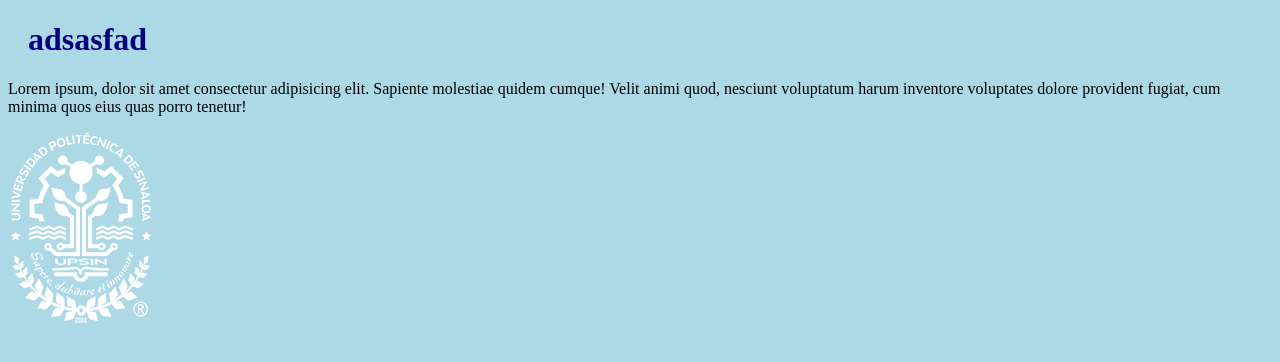
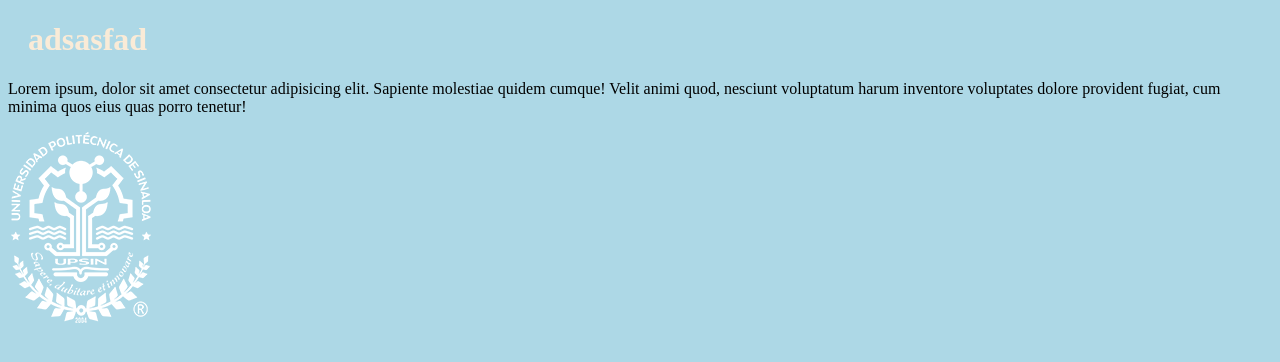
Before and after one commit to NavaGarcia/practica21, a plain HTML site: page index.html in a window 1280 px wide. Drawn offline with Linux system fonts and the light colour scheme.

```diff
--- a/style.css
+++ b/style.css
@@ -2,6 +2,6 @@ body {
     background-color: lightblue;
 }
 h1 {
-    color: navy;
+    color: antiquewhite;
     margin-left: 20px;
 }
```
Also changed, not shown: index.html (+1 -0 lines).
